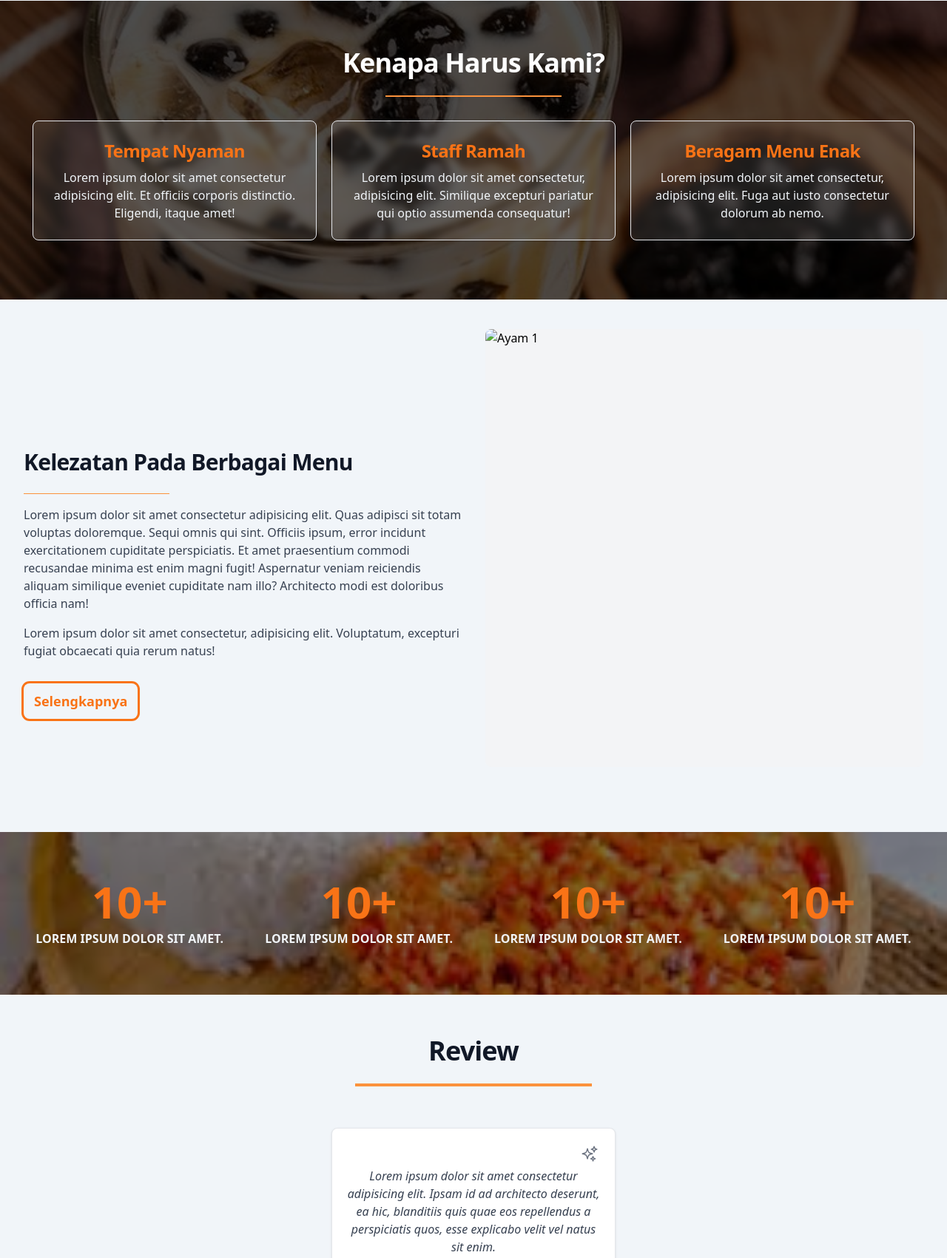
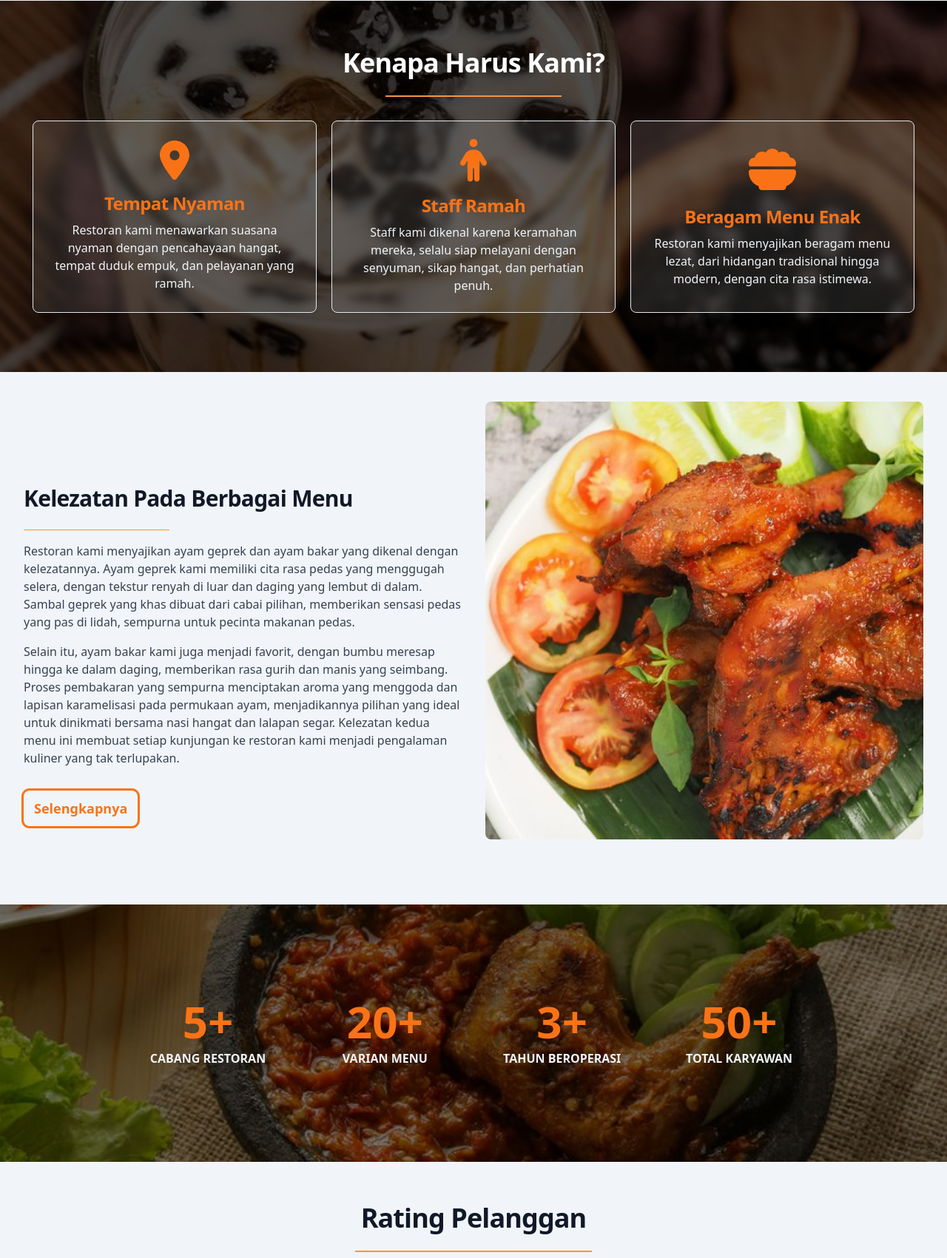
Before and after one commit to alanzagi/web_usahamakan, a plain HTML site: page tentang.html in a window 1280 px wide. Shown: the part 1239-2940 px from the top of the page at 74% size. Drawn offline with nearby package versions, Linux system fonts and the light colour scheme.

Commit message:
menyelesaikan tentang.html

```diff
--- a/tentang.html
+++ b/tentang.html
@@ -122,19 +122,34 @@
             <hr class="w-1/3 border-2 border-orange-400 lg:w-1/5 lg:border" />
           </div>
           <div class="grid grid-cols-1 gap-y-4 mb-14 lg:mb-20 lg:grid-cols-3 lg:gap-x-5">
-            <a href="#" class="block max-w-sm p-6 bg-white bg-opacity-10 border border-gray-200 rounded-lg shadow backdrop-blur-sm">
+            <a href="#" class="block max-w-sm p-6 bg-white bg-opacity-10 border border-gray-200 rounded-lg shadow backdrop-blur-sm flex flex-col items-center justify-center text-center">
+              <svg xmlns="http://www.w3.org/2000/svg" viewBox="0 0 384 512" class="w-10 mb-4">
+                <path fill="#f97316" d="M215.7 499.2C267 435 384 279.4 384 192C384 86 298 0 192 0S0 86 0 192c0 87.4 117 243 168.3 307.2c12.3 15.3 35.1 15.3 47.4 0zM192 128a64 64 0 1 1 0 128 64 64 0 1 1 0-128z" />
+              </svg>
               <h5 class="mb-2 text-2xl font-semibold tracking-tight text-orange-500">Tempat Nyaman</h5>
-              <p class="font-normal text-slate-100">Lorem ipsum dolor sit amet consectetur adipisicing elit. Et officiis corporis distinctio. Eligendi, itaque amet!</p>
+              <p class="font-normal text-slate-100">Restoran kami menawarkan suasana nyaman dengan pencahayaan hangat, tempat duduk empuk, dan pelayanan yang ramah.</p>
             </a>
 
-            <a href="#" class="block max-w-sm p-6 bg-white bg-opacity-10 border border-gray-200 rounded-lg shadow backdrop-blur-sm">
+            <a href="#" class="block max-w-sm p-6 bg-white bg-opacity-10 border border-gray-200 rounded-lg shadow backdrop-blur-sm flex flex-col items-center justify-center text-center">
+              <svg xmlns="http://www.w3.org/2000/svg" viewBox="0 0 320 512" class="w-9 mb-4">
+                <path
+                  fill="#f97316"
+                  d="M112 48a48 48 0 1 1 96 0 48 48 0 1 1 -96 0zm40 304l0 128c0 17.7-14.3 32-32 32s-32-14.3-32-32l0-223.1L59.4 304.5c-9.1 15.1-28.8 20-43.9 10.9s-20-28.8-10.9-43.9l58.3-97c17.4-28.9 48.6-46.6 82.3-46.6l29.7 0c33.7 0 64.9 17.7 82.3 46.6l58.3 97c9.1 15.1 4.2 34.8-10.9 43.9s-34.8 4.2-43.9-10.9L232 256.9 232 480c0 17.7-14.3 32-32 32s-32-14.3-32-32l0-128-16 0z"
+                />
+              </svg>
               <h5 class="mb-2 text-2xl font-semibold tracking-tight text-orange-500">Staff Ramah</h5>
-              <p class="font-normal text-slate-100">Lorem ipsum dolor sit amet consectetur, adipisicing elit. Similique excepturi pariatur qui optio assumenda consequatur!</p>
+              <p class="font-normal text-slate-100">Staff kami dikenal karena keramahan mereka, selalu siap melayani dengan senyuman, sikap hangat, dan perhatian penuh.</p>
             </a>
 
-            <a href="#" class="block max-w-sm p-6 bg-white bg-opacity-10 border border-gray-200 rounded-lg shadow backdrop-blur-sm">
+            <a href="#" class="block max-w-sm p-6 bg-white bg-opacity-10 border border-gray-200 rounded-lg shadow backdrop-blur-sm flex flex-col items-center justify-center text-center">
+              <svg xmlns="http://www.w3.org/2000/svg" viewBox="0 0 512 512" class="w-16 mb-4">
+                <path
+                  fill="#f97316"
+                  d="M0 192c0-35.3 28.7-64 64-64c.5 0 1.1 0 1.6 0C73 91.5 105.3 64 144 64c15 0 29 4.1 40.9 11.2C198.2 49.6 225.1 32 256 32s57.8 17.6 71.1 43.2C339 68.1 353 64 368 64c38.7 0 71 27.5 78.4 64c.5 0 1.1 0 1.6 0c35.3 0 64 28.7 64 64c0 11.7-3.1 22.6-8.6 32L8.6 224C3.1 214.6 0 203.7 0 192zm0 91.4C0 268.3 12.3 256 27.4 256l457.1 0c15.1 0 27.4 12.3 27.4 27.4c0 70.5-44.4 130.7-106.7 154.1L403.5 452c-2 16-15.6 28-31.8 28l-231.5 0c-16.1 0-29.8-12-31.8-28l-1.8-14.4C44.4 414.1 0 353.9 0 283.4z"
+                />
+              </svg>
               <h5 class="mb-2 text-2xl font-semibold tracking-tight text-orange-500">Beragam Menu Enak</h5>
-              <p class="font-normal text-slate-100">Lorem ipsum dolor sit amet consectetur, adipisicing elit. Fuga aut iusto consectetur dolorum ab nemo.</p>
+              <p class="font-normal text-slate-100">Restoran kami menyajikan beragam menu lezat, dari hidangan tradisional hingga modern, dengan cita rasa istimewa.</p>
             </a>
           </div>
         </div>
@@ -149,10 +164,14 @@
           <h1 class="text-3xl font-semibold tracking-tight text-gray-900 capitalize">Kelezatan pada berbagai menu</h1>
           <hr class="w-1/3 mt-4 md:mt-6 border-orange-400" />
           <p class="mt-4 text-gray-700">
-            Lorem ipsum dolor sit amet consectetur adipisicing elit. Quas adipisci sit totam voluptas doloremque. Sequi omnis qui sint. Officiis ipsum, error incidunt exercitationem cupiditate perspiciatis. Et amet praesentium commodi
-            recusandae minima est enim magni fugit! Aspernatur veniam reiciendis aliquam similique eveniet cupiditate nam illo? Architecto modi est doloribus officia nam!
+            Restoran kami menyajikan ayam geprek dan ayam bakar yang dikenal dengan kelezatannya. Ayam geprek kami memiliki cita rasa pedas yang menggugah selera, dengan tekstur renyah di luar dan daging yang lembut di dalam. Sambal geprek
+            yang khas dibuat dari cabai pilihan, memberikan sensasi pedas yang pas di lidah, sempurna untuk pecinta makanan pedas.
           </p>
-          <p class="mt-4 text-gray-700">Lorem ipsum dolor sit amet consectetur, adipisicing elit. Voluptatum, excepturi fugiat obcaecati quia rerum natus!</p>
+          <p class="mt-4 text-gray-700">
+            Selain itu, ayam bakar kami juga menjadi favorit, dengan bumbu meresap hingga ke dalam daging, memberikan rasa gurih dan manis yang seimbang. Proses pembakaran yang sempurna menciptakan aroma yang menggoda dan lapisan
+            karamelisasi pada permukaan ayam, menjadikannya pilihan yang ideal untuk dinikmati bersama nasi hangat dan lalapan segar. Kelezatan kedua menu ini membuat setiap kunjungan ke restoran kami menjadi pengalaman kuliner yang tak
+            terlupakan.
+          </p>
           <div class="mt-8 flex items-center justify-start">
             <a
               href="https://github.com/alanzagi"
@@ -164,33 +183,33 @@
           </div>
         </div>
         <div class="relative w-full h-0 mb-12" style="padding-top: 100%">
-          <img src="img/ayam1.jpg" alt="Ayam 1" class="absolute inset-0 object-cover w-full h-full rounded-lg bg-gray-100" />
+          <img src="img/ayambakarpenyet.jpg" alt="Ayam 1" class="absolute inset-0 object-cover w-full h-full rounded-lg bg-gray-100" />
         </div>
       </div>
     </section>
     <!-- End Section III -->
 
     <!-- Start Section IV -->
-    <section class="relative bg-[url('img/ayam4.jpg')] bg-cover bg-center lg:h-auto">
+    <section class="relative bg-[url('img/ayamgeprekwallpaper2.jpg')] bg-cover bg-center lg:h-auto">
       <div class="absolute inset-0 bg-black opacity-50"></div>
       <div class="relative z-10 flex items-center justify-center h-full lg:h-auto">
-        <div class="text-center max-w-7xl px-4 lg:px-8">
-          <div class="mt-16 mb-16 grid grid-cols-1 gap-14 lg:grid-cols-4 lg:grid-rows-1">
+        <div class="text-center max-w-7xl px-4 lg:px-8 lg:py-16">
+          <div class="mt-16 mb-16 grid grid-cols-1 gap-14 lg:grid-cols-4 lg:grid-rows-1 lg:gap-20">
             <div class="space-y-2">
-              <h1 class="text-6xl text-orange-500 font-semibold counter" data-target="10"></h1>
-              <p class="text-slate-100 uppercase font-semibold whitespace-nowrap">Lorem ipsum dolor sit amet.</p>
+              <h1 class="text-6xl text-orange-500 font-semibold counter" data-target="5"></h1>
+              <p class="text-slate-100 uppercase font-semibold whitespace-nowrap">Cabang Restoran</p>
             </div>
             <div class="space-y-2">
-              <h1 class="text-6xl text-orange-500 font-semibold counter" data-target="10">0</h1>
-              <p class="text-slate-100 uppercase font-semibold whitespace-nowrap">Lorem ipsum dolor sit amet.</p>
+              <h1 class="text-6xl text-orange-500 font-semibold counter" data-target="20">0</h1>
+              <p class="text-slate-100 uppercase font-semibold whitespace-nowrap">Varian Menu</p>
             </div>
             <div class="space-y-2">
-              <h1 class="text-6xl text-orange-500 font-semibold counter" data-target="10">0</h1>
-              <p class="text-slate-100 uppercase font-semibold whitespace-nowrap">Lorem ipsum dolor sit amet.</p>
+              <h1 class="text-6xl text-orange-500 font-semibold counter" data-target="3">0</h1>
+              <p class="text-slate-100 uppercase font-semibold whitespace-nowrap">Tahun beroperasi</p>
             </div>
             <div class="space-y-2">
-              <h1 class="text-6xl text-orange-500 font-semibold counter" data-target="10">0</h1>
-              <p class="text-slate-100 uppercase font-semibold whitespace-nowrap">Lorem ipsum dolor sit amet.</p>
+              <h1 class="text-6xl text-orange-500 font-semibold counter" data-target="50">0</h1>
+              <p class="text-slate-100 uppercase font-semibold whitespace-nowrap">Total Karyawan</p>
             </div>
           </div>
         </div>
@@ -201,18 +220,18 @@
     <!-- Start Section V -->
     <section
       class="relative bg-slate-100 px-4 lg:px-0"
-      x-data="{ activeIndex: 0, cards: [
-    {name: 'Alan', role: 'Pembeli', image: 'img/alanxcode.png', quote: 'Lorem ipsum dolor sit amet consectetur adipisicing elit. Ipsam id ad architecto deserunt, ea hic, blanditiis quis quae eos repellendus a perspiciatis quos, esse explicabo velit vel natus sit enim.'},
-    {name: 'Bonnie', role: 'Pembeli', image: 'img/ayam1.jpg', quote: 'The quick brown fox jumps over the lazy dog while the cat sleeps soundly under the tree near the house. Meanwhile, the birds sing melodious tunes and the sun sets softly in the horizon.'}
-,
-    {name: 'Chris', role: 'Pembeli', image: 'img/ayam2.jpg', quote: 'Lorem ipsum dolor sit amet consectetur adipisicing elit. Ipsam id ad architecto deserunt, ea hic, blanditiis quis quae eos repellendus a perspiciatis quos, esse explicabo velit vel natus sit enim.'}
-  ] }"
+      x-data="
+      { activeIndex: 0, cards:
+        [
+    {name: 'Naira', role: 'Pembeli', image: 'img/naira.jpg', quote: 'Rasa pedasnya benar-benar menggigit, dengan ayam yang super empuk. Setiap suapan bikin ingin tambah lagi! 😋'},
+    {name: 'Yoga', role: 'Yoga', image: 'img/yoga.jpg', quote: 'Bumbu bakarnya meresap hingga ke tulang, memberikan rasa yang kaya dan lezat. Pasti bikin ketagihan! 🔥'},
+    {name: 'Chelsea', role: 'Chelsea', image: 'img/chelsea.jpg', quote: 'Kulitnya renyah sempurna, dan dagingnya tetap juicy. Kombinasi yang pas antara gurih dan nikmat! 🍗'}] }"
     >
       <div class="relative z-10 flex items-center justify-center h-full">
         <div class="text-center w-full lg:w-full xl:w-3/4 mx-auto">
-          <h1 class="text-4xl font-bold tracking-tight text-gray-900 mt-14 lg:text-4xl sm:text-6xl">Review</h1>
+          <h1 class="text-4xl font-bold tracking-tight text-gray-900 mt-14 lg:text-4xl sm:text-6xl">Rating Pelanggan</h1>
           <div class="flex justify-center mt-6 md:mt-6">
-            <hr class="w-1/3 border-2 border-orange-400" />
+            <hr class="w-1/3 border-orange-400 lg:border" />
           </div>
           <div class="flex justify-center mt-14 mb-14">
             <template x-for="(card, index) in cards" :key="index">
```
Also changed, not shown: index.html (+4 -4 lines).
